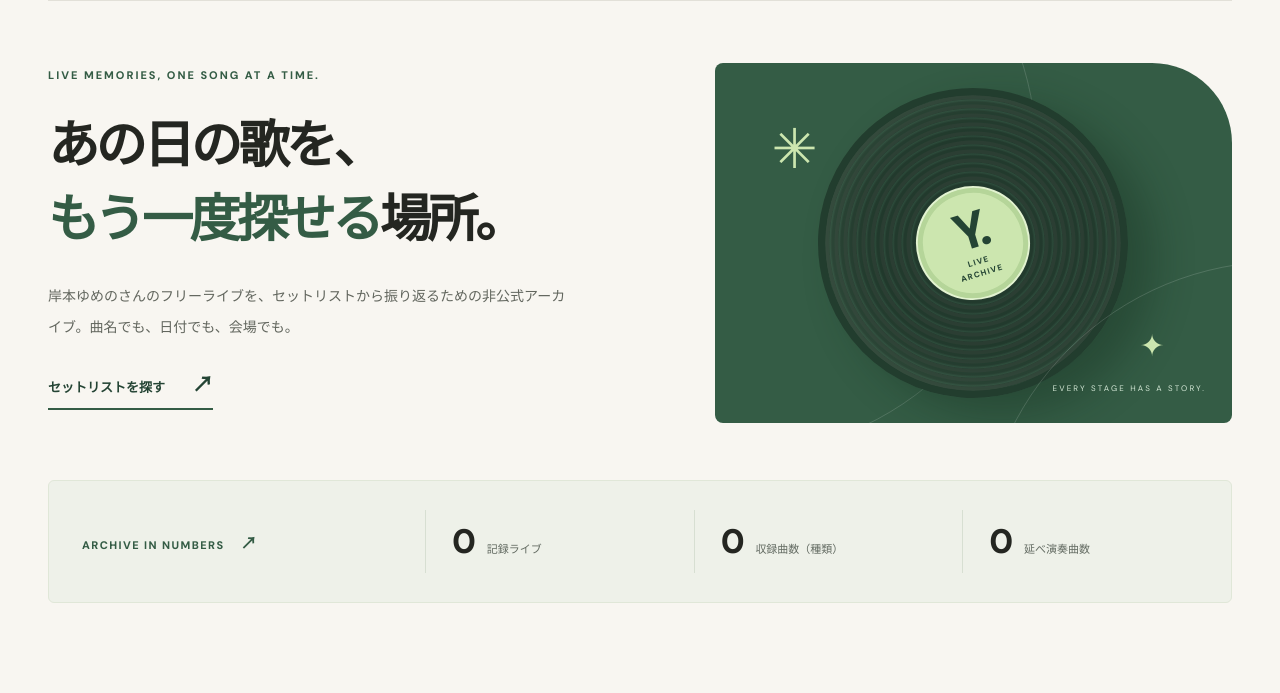
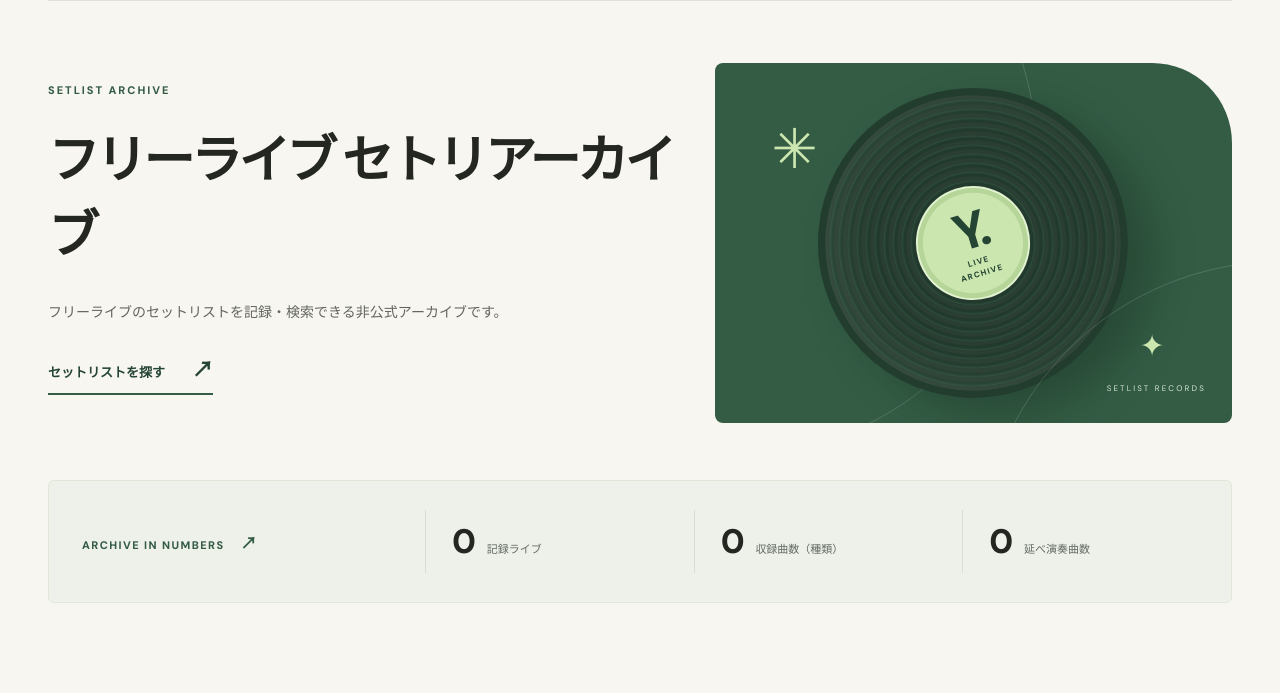
Before and after one commit to beeights-yk/yumeno-free-live-archive, a plain HTML site: page index.html in a window 1280 px wide. Shown: the part 107-800 px from the top of the page. Drawn offline with Linux system fonts and the light colour scheme.

Commit message:
Update index.html

```diff
--- a/index.html
+++ b/index.html
@@ -24,16 +24,16 @@
     <main id="main">
       <section class="hero" aria-labelledby="hero-title">
         <div class="hero-copy">
-          <p class="eyebrow">LIVE MEMORIES, ONE SONG AT A TIME.</p>
-          <h1 id="hero-title">あの日の歌を、<br><em>もう一度探せる</em>場所。</h1>
-          <p class="hero-description">岸本ゆめのさんのフリーライブを、セットリストから振り返るための非公式アーカイブ。曲名でも、日付でも、会場でも。</p>
+          <p class="eyebrow">SETLIST ARCHIVE</p>
+          <h1 id="hero-title">フリーライブ セトリアーカイブ</h1>
+          <p class="hero-description">フリーライブのセットリストを記録・検索できる非公式アーカイブです。</p>
           <a class="hero-cta" href="#search-section">セットリストを探す <span aria-hidden="true">↗</span></a>
         </div>
         <div class="hero-visual" aria-hidden="true">
           <div class="vinyl"><div class="vinyl-center"><span>Y.</span><small>LIVE<br>ARCHIVE</small></div></div>
           <span class="hero-spark hero-spark-one">✳</span>
           <span class="hero-spark hero-spark-two">✦</span>
-          <p class="hero-side-note">EVERY STAGE HAS A STORY.</p>
+          <p class="hero-side-note">SETLIST RECORDS</p>
         </div>
       </section>
 
```
